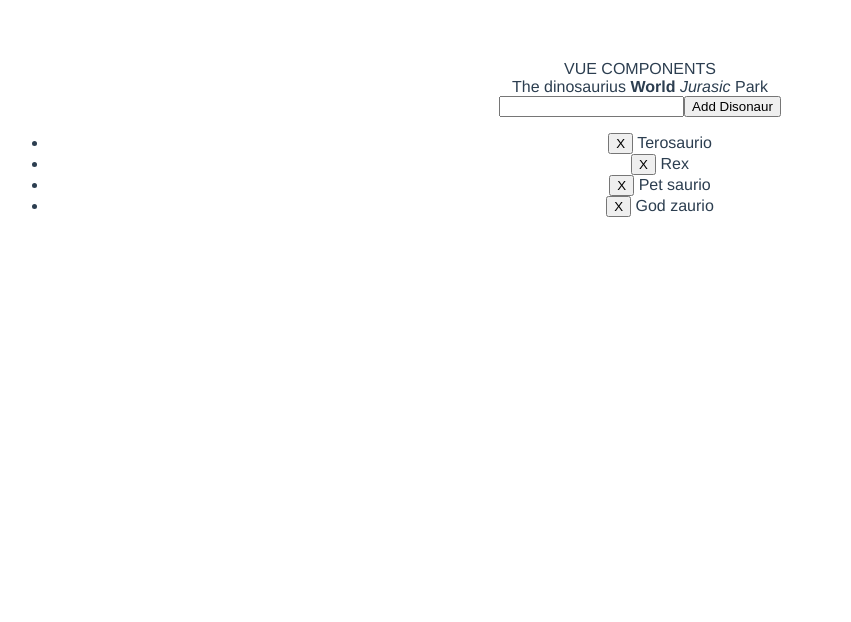
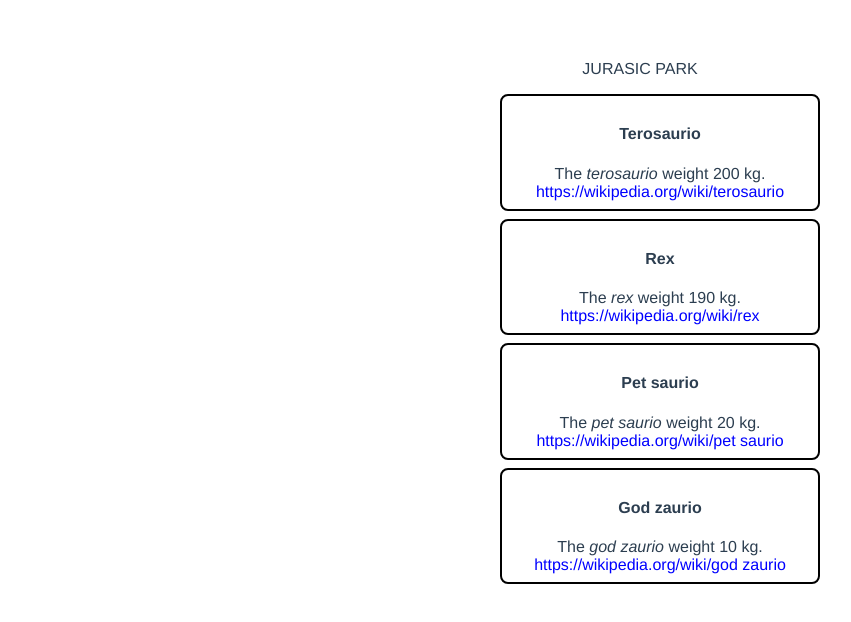
Before and after one commit to haglermgp/vue, a Vue app in the folder basic-web-app/: page / in a window 1280 px wide. Shown: the top 622 px of the page, without its empty margins (0-851 px from the left). Built offline with nearby package versions, Linux system fonts and the light colour scheme.

Commit message:
add create filters

```diff
--- a/basic-web-app/src/App.vue
+++ b/basic-web-app/src/App.vue
@@ -1,15 +1,12 @@
 <template>
   <div id="app" >
-    <header>{{ title }}</header>
-    <div v-html='description'/>
-    <div>
-      <input type="text" id='itemForm' v-on:keypress.enter='addItem' />
-      <button v-on:click='addItem' >Add Disonaur</button>
-    </div>
+    <header>{{ title | capitalize }}</header>
     <ul>
-      <li v-for='(item, index) in items' >
-        <button v-on:click='deleteItem(item.text, index)' >X</button>
-        {{ item.text }}
+      <li v-for='(dino, index) in dinos' class="boxDinos" >
+        <h4>{{ dino.text | capitalize }}</h4>
+        <span>The <i>{{ dino.text | undercase }}</i> weight {{ dino.weight }}. </span>
+        <br>
+        <a href="">{{ dino.text | undercase | url }}</a>
       </li>
     </ul>
   </div>
@@ -22,28 +19,34 @@ export default {
   name: 'app',
   data () {
     return {
-      title: 'VUE COMPONENTS',
-      description: 'The dinosaurius <b>World</b> <i>Jurasic</i> Park',
-      items: [
-        { text: 'Terosaurio' },
-        { text: 'Rex' },
-        { text: 'Pet saurio' },
-        { text: 'God zaurio' }
+      title: 'JURASIC PARK',
+      dinos: [
+        { text: 'Terosaurio', weight: '200 kg' },
+        { text: 'Rex', weight: '190 kg' },
+        { text: 'Pet saurio', weight: '20 kg' },
+        { text: 'God zaurio', weight: '10 kg' }
       ],
     }
   },
-  methods: {
-    addItem() {
-      let input = document.getElementById('itemForm');
-      if (input.value !== '') {
-        this.items.push({
-          text: input.value
-        })
-        input.value = '';
-      };
+  filters: {
+    capitalize: (value) => {
+
+      if (!value) return '';
+      value = value.toString();
+
+      return value.charAt(0).toUpperCase() + value.slice(1)
     },
-    deleteItem(props, index) {
-      this.items.splice(index,1)
+    undercase: (value) => {
+      if(!value) return '';
+        value = value.toString();
+
+        return value.toLowerCase();
+    },
+    url: (value) => {
+      if(!value) return '';
+        value = value.toString();
+
+        return 'https://wikipedia.org/wiki/' + value
     }
   }
 }
@@ -59,4 +62,22 @@ export default {
     color: #2c3e50;
     margin-top: 60px;
   }
+
+  ul {
+    list-style-type: none;
+  }
+
+  .boxDinos {
+    width: 300px;
+    border: 2px solid black;
+    border-radius: 8px;
+    margin: 8px;
+    margin: 8px auto;
+    padding: 8px;
+  }
+
+  a {
+    color: blue;
+    text-decoration: none;
+  }
 </style>
```
Lines whose indentation alone changed are shown as unchanged.
